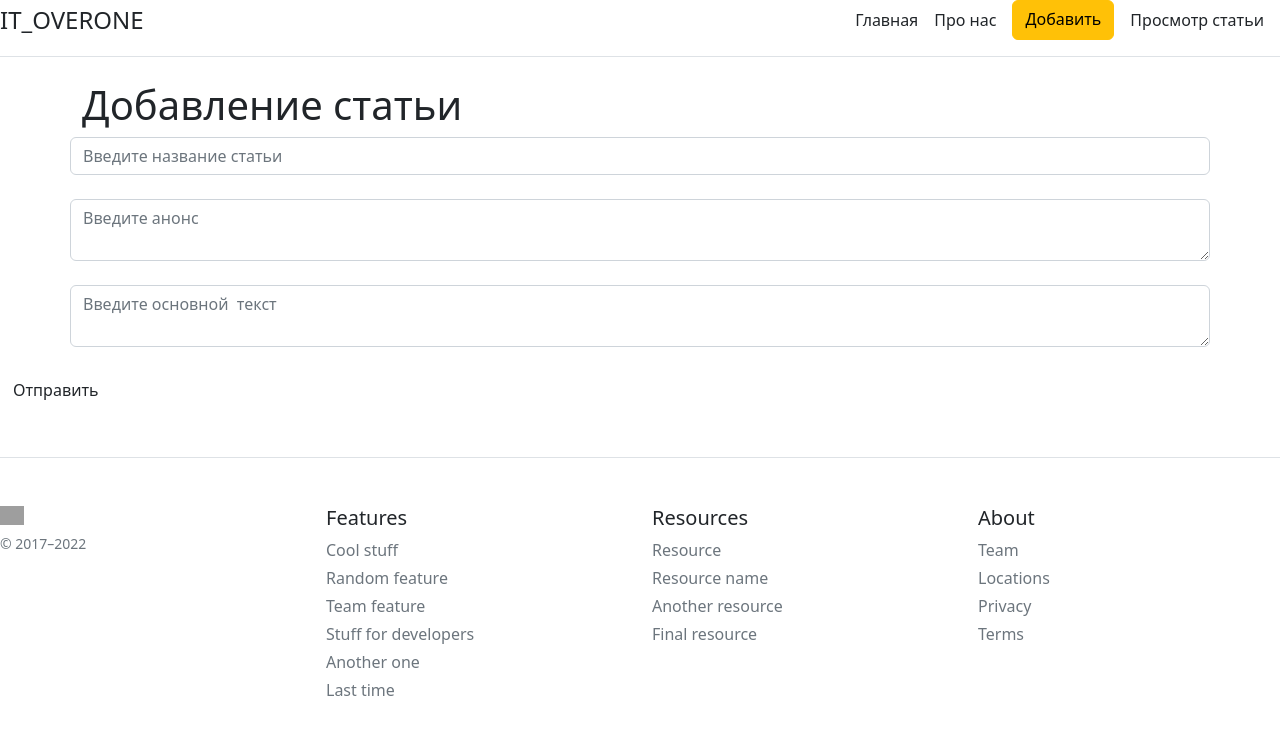
After one commit to drakohha/flask_project, a Flask app: page /create-article in a window 1280 px wide. The commit adds this page. Shown: the top 735 px of the page. Run offline with Flask 2, Linux system fonts and the light colour scheme; grey boxes are pictures that could not be loaded.

Commit message:
new html

```diff
--- a/app.py
+++ b/app.py
@@ -1,9 +1,10 @@
-from flask import Flask , url_for , render_template
+from flask import Flask , url_for , render_template, request , redirect
 from flask_sqlalchemy import SQLAlchemy
 from datetime import datetime
 
 app= Flask(__name__)
 app.config['SQLALCHEMY_DATABASE_URI'] = 'sqlite:///blog.db'
+app.config['SQLALCHEMY_TRACK_MODIFICATIONS']=False
 db= SQLAlchemy(app)
 
 
@@ -26,15 +27,34 @@ def index():
 
 
 
+@app.route('/posts')
+def posts():
+    articles = Article.query.order_by(Article.data).all()
+    return render_template("posts.html", articles=articles)
+
+
+
 @app.route('/about')
 def about():
     return render_template("about.html")
 
 
-@app.route('/user/<string:name>/<int:id>')
-def user(name,id):
-    return 'user page: ' + name + "-" + str(id)
+@app.route('/create-article',methods=['POST','GET'])
+def create_articale():
+    if request.method=='POST':
+        title = request.form['title']
+        intro = request.form['intro']
+        text = request.form['text']
 
+        article = Article(title=title, intro=intro , text=text)
+        try:
+            db.session.add(article)
+            db.session.commit()
+            return redirect('/')
+        except:
+            return "При добавлении статьи произошла ошибка"
+    else:
+        return render_template("create-article.html")
 
 
 if __name__== '__name__':
--- a/templates/base.html
+++ b/templates/base.html
@@ -17,6 +17,9 @@
       <nav class="d-inline-flex mt-2 mt-md-0 ms-md-auto">
         <a class="me-3 py-2 text-dark text-decoration-none" href="/">Главная</a>
         <a class="me-3 py-2 text-dark text-decoration-none" href="/about">Про нас</a>
+          <a class="me-3 btn btn-warning" href="/create-article">Добавить</a>
+          <a class="me-3 py-2 text-dark text-decoration-none" href="/posts">Просмотр статьи</a>
+
         </nav>
     </div>
 {% block body %}
--- /dev/null
+++ b/templates/create-article.html
@@ -0,0 +1,17 @@
+{% extends 'base.html'  %}
+
+{% block title %}
+Создание статьи
+{% endblock %}
+
+{% block body %}
+<div class="container">
+    <h1>Добавление статьи</h1>
+</div>
+<form method="post">
+    <input type="text" name="title" id="title" class="container form-control" placeholder="Введите название статьи"><br>
+    <textarea name="intro" id="intro" class="container form-control" placeholder="Введите анонс"></textarea><br>
+    <textarea name="text" id="text" class="container form-control" placeholder="Введите основной  текст"></textarea><br>
+    <input type="submit" class="btn btn-sussess" value="Отправить">
+</form>
+{% endblock %}
```
Also changed, not shown: templates/posts.html (added, +15 -0 lines).
